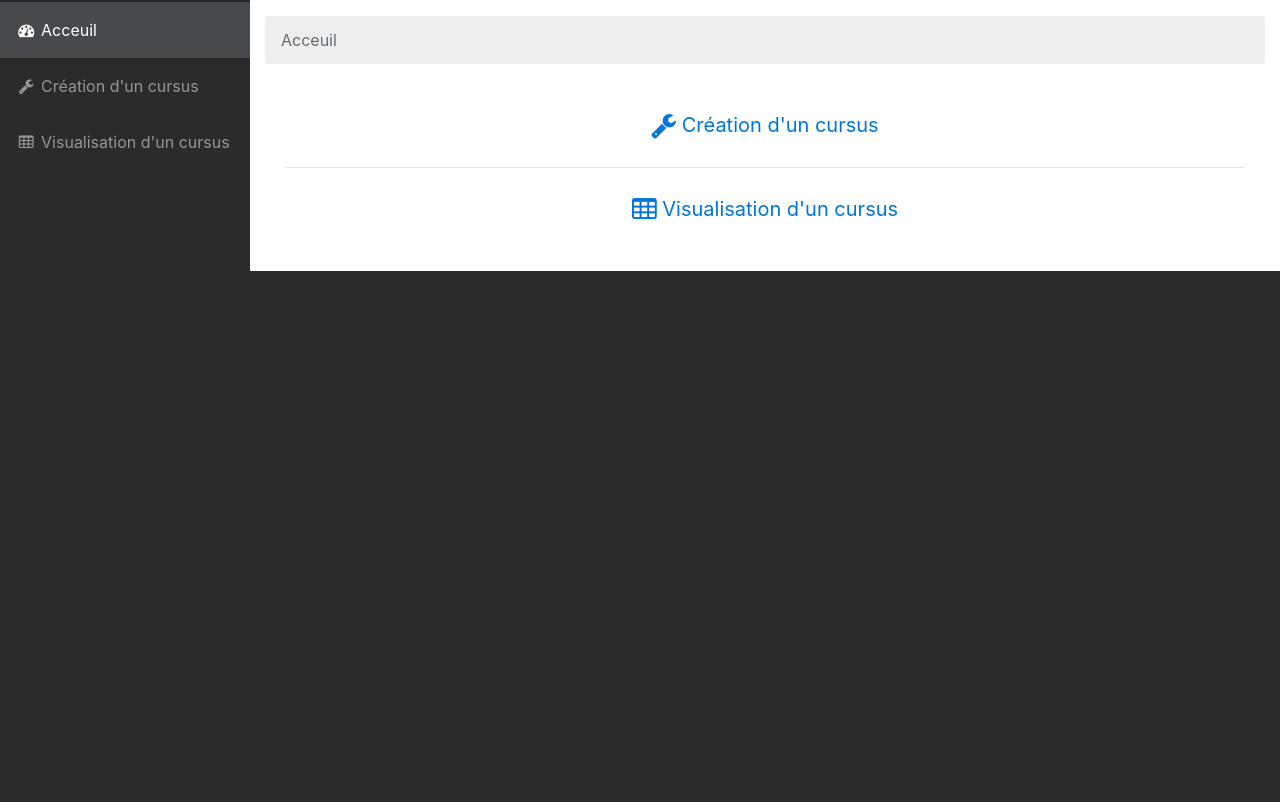
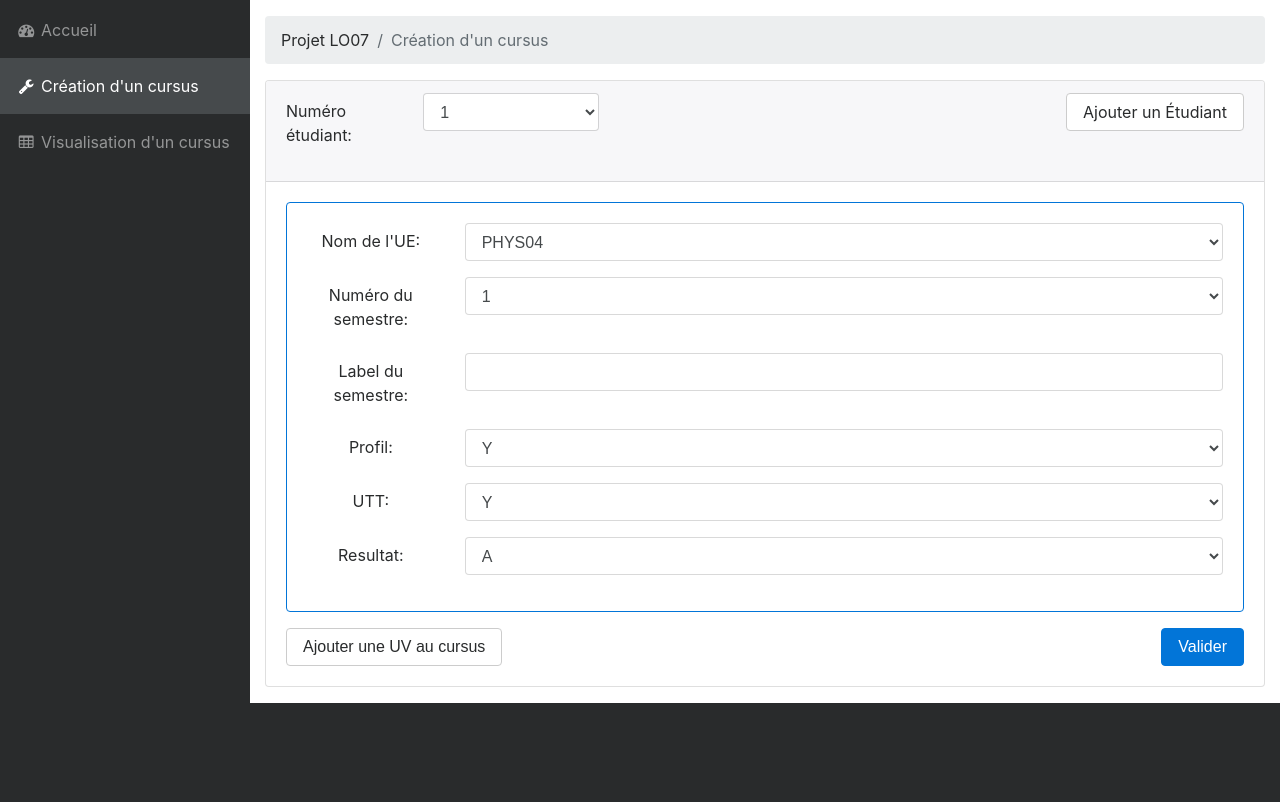
Before and after one commit to ThomasBouet/LO07, a PHP site: page /create/index.php in a window 1280 px wide. Shown: the part 54-856 px from the top of the page. Run offline with PHP 8.4, Linux system fonts and the light colour scheme; data comes from the database, SQL or seed files in the repository; tables that the repository leaves empty hold one stand-in row (values such as "Sample post"); data that the repository does not hold is empty.

Commit message:
Creer un cursus sans modal

```diff
--- /dev/null
+++ b/create/index.php
@@ -0,0 +1,181 @@
+<!DOCTYPE html>
+<html>
+<?php
+include('../layout/header.php');
+include_once('../include/database.php');
+include_once('../include/bibliotheque.php');
+$resultat = array('A', 'B', 'C', 'D', 'E', 'F', 'ADM', 'RES', 'ABS');
+$yesno = array('Y', 'N');
+$num = array(1, 2, 3, 4, 5, 6,7,8,9,10,11,12);
+$ues=selectdata('IdUe','Ue',$database);
+$nom = selectdata("IdEtu","Etudiant",$database);
+?>
+<body>
+    <nav id="mainNav" class="navbar static-top navbar-toggleable-md navbar-inverse bg-inverse">
+        <button class="navbar-toggler navbar-toggler-right" type="button" data-toggle="collapse" data-target="#navbarExample" aria-controls="navbarExample" aria-expanded="false" aria-label="Toggle navigation">
+            <span class="navbar-toggler-icon"></span>
+        </button>
+        <a class="navbar-brand" href="/">Projet LO07</a>
+        <div class="collapse navbar-collapse" id="navbarExample">
+            <ul class="sidebar-nav navbar-nav">
+                <li class="nav-item">
+                    <a class="nav-link" href="/"><i class="fa fa-fw fa-dashboard"></i> Accueil</a>
+                </li>
+                <li class="nav-item active">
+                    <a class="nav-link" href="/create"><i class="fa fa-fw fa-wrench"></i> Création d'un cursus</a>
+                </li>
+                <li class="nav-item">
+                    <a class="nav-link" href="#"><i class="fa fa-fw fa-table"></i> Visualisation d'un cursus</a>
+                </li>
+            </ul>
+        </div>
+    </nav>
+    <div class="content-wrapper py-3">
+        <div class="container-fluid">
+            <!-- Breadcrumbs -->
+            <ol class="breadcrumb">
+                <li class="breadcrumb-item">Projet LO07</li>
+                <li class="breadcrumb-item active">Création d'un cursus</li>
+            </ol>
+            <form method="POST" action="/include/cursus_action.php">
+                <div class="card">
+                    <div class="card-header">
+                        <div class="row">
+                            <div class="col col-lg-5">
+                                <div class="form-group row">
+                                    <label for="numetu" class="col-4 col-form-label">Numéro étudiant:</label>
+                                    <div class="col-6">
+                                        <?php echo(genereSelect($nom,"etu","etu"));?>
+                                    </div>
+                                </div>
+                            </div>
+                            <div class="col col-lg-7 text-right">
+                                <a href="createetu.php" class="btn btn-secondary">Ajouter un Étudiant</a>
+                            </div>
+                        </div>
+                    </div>
+                    <div class="card-block">
+                        <div id='container'>
+                            <div id="dynamicInputHidden" style="display : none;">
+                                <div class="card card-outline-primary mb-3 text-center">
+                                    <div class="card-block">
+                                        <blockquote class="card-blockquote">
+                                            <div class="form-group row">
+                                                <label for="ue" class="col-2 col-form-label">Nom de l'UE:</label>
+                                                <div class="col-10">
+                                                    <?php echo(genereSelect($ues,'ue[]','ue'));?>
+                                                </div>
+                                            </div>
+                                            <div class="form-group row">
+                                                <label for="num" class="col-2 col-form-label">Numéro du semestre:</label>
+                                                <div class="col-10">
+                                                    <?php echo(genereSelect($num, 'num[]', 'num'));?>
+                                                </div>
+                                            </div>
+                                            <div class="form-group row">
+                                                <label for="sem_label" class="col-2 col-form-label">Label du semestre:</label>
+                                                <div class="col-10">
+                                                    <input type="text" class="form-control" name="sem_label[]">
+                                                </div>
+                                            </div>
+                                            <div class="form-group row">
+                                                <label for="profil" class="col-2 col-form-label">Profil:</label>
+                                                <div class="col-10">
+                                                    <?php echo(genereSelect($yesno, 'profil[]', 'profil')); ?>
+                                                </div>
+                                            </div>
+                                            <div class="form-group row">
+                                                <label for="utt" class="col-2 col-form-label">UTT:</label>
+                                                <div class="col-10">
+                                                    <?php echo(genereSelect($yesno, 'UTT[]', 'utt')); ?>
+                                                </div>
+                                            </div>
+                                            <div class="form-group row">
+                                                <label for="utt" class="col-2 col-form-label">Resultat:</label>
+                                                <div class="col-10">
+                                                    <?php echo(genereSelect($resultat, 'resultat[]', 'resultat')); ?>
+                                                </div>
+                                            </div>
+                                        </blockquote>
+                                    </div>
+                                </div>
+                            </div>
+                        </div>
+                        <div id="dynamicInput1">
+                            <div class="card card-outline-primary mb-3 text-center">
+                                <div class="card-block">
+                                    <blockquote class="card-blockquote">
+                                        <div class="form-group row">
+                                            <label for="ue" class="col-2 col-form-label">Nom de l'UE:</label>
+                                            <div class="col-10">
+                                                <?php echo(genereSelect($ues,'ue[]','ue'));?>
+                                            </div>
+                                        </div>
+                                        <div class="form-group row">
+                                            <label for="num" class="col-2 col-form-label">Numéro du semestre:</label>
+                                            <div class="col-10">
+                                                <?php echo(genereSelect($num, 'num[]', 'num'));?>
+                                            </div>
+                                        </div>
+                                        <div class="form-group row">
+                                            <label for="sem_label" class="col-2 col-form-label">Label du semestre:</label>
+                                            <div class="col-10">
+                                                <input type="text" class="form-control" name="sem_label[]">
+                                            </div>
+                                        </div>
+                                        <div class="form-group row">
+                                            <label for="profil" class="col-2 col-form-label">Profil:</label>
+                                            <div class="col-10">
+                                                <?php echo(genereSelect($yesno, 'profil[]', 'profil')); ?>
+                                            </div>
+                                        </div>
+                                        <div class="form-group row">
+                                            <label for="utt" class="col-2 col-form-label">UTT:</label>
+                                            <div class="col-10">
+                                                <?php echo(genereSelect($yesno, 'UTT[]', 'utt')); ?>
+                                            </div>
+                                        </div>
+                                        <div class="form-group row">
+                                            <label for="utt" class="col-2 col-form-label">Resultat:</label>
+                                            <div class="col-10">
+                                                <?php echo(genereSelect($resultat, 'resultat[]', 'resultat')); ?>
+                                            </div>
+                                        </div>
+                                    </blockquote>
+                                </div>
+                            </div>
+                        </div>
+
+                        <div class="row">
+                            <div class="col col-lg-2">
+                                <button type="button" onclick="addInput('dynamicInput');" class="btn btn-secondary">Ajouter une UV au cursus</button>
+                            </div>
+                            <div class="col col-lg-10 text-right">
+                                <button type="submit" class="btn btn-primary">Valider </button>
+                            </div>
+                        </div>
+                    </div>
+                </div>
+            </form>
+        </div>
+    </div>
+    <script>
+        var counter = 0;
+        var limit = 30;
+        var original = document.getElementById('dynamicInputHidden');
+        function addInput() {
+            if (counter == limit) {
+                alert("You have reached the limit of adding " + counter + " inputs");
+            } else {
+                var original = document.getElementById('dynamicInputHidden');
+                var clone = original.cloneNode(true);
+                counter++;
+                clone.id = 'dynamicInput' + counter;
+                var id = clone.id;
+                clone.style = "display : initial;";
+                clone.name = 'clone' + counter;
+                original.parentNode.appendChild(clone);
+            }
+        }
+    </script>
+</body>
--- a/index.php
+++ b/index.php
@@ -8,14 +8,14 @@ include('layout/header.php')
         <button class="navbar-toggler navbar-toggler-right" type="button" data-toggle="collapse" data-target="#navbarExample" aria-controls="navbarExample" aria-expanded="false" aria-label="Toggle navigation">
             <span class="navbar-toggler-icon"></span>
         </button>
-        <a class="navbar-brand" href="#">Projet LO07</a>
+        <a class="navbar-brand" href="/">Projet LO07</a>
         <div class="collapse navbar-collapse" id="navbarExample">
             <ul class="sidebar-nav navbar-nav">
                 <li class="nav-item active">
-                    <a class="nav-link" href="#"><i class="fa fa-fw fa-dashboard"></i> Acceuil</a>
+                    <a class="nav-link" href="/"><i class="fa fa-fw fa-dashboard"></i> Accueil</a>
                 </li>
                 <li class="nav-item">
-                    <a class="nav-link" href="#"><i class="fa fa-fw fa-wrench"></i> Création d'un cursus</a>
+                    <a class="nav-link" href="/create"><i class="fa fa-fw fa-wrench"></i> Création d'un cursus</a>
                 </li>
                 <li class="nav-item">
                     <a class="nav-link" href="#"><i class="fa fa-fw fa-table"></i> Visualisation d'un cursus</a>
@@ -28,10 +28,10 @@ include('layout/header.php')
         <div class="container-fluid">
             <!-- Breadcrumbs -->
             <ol class="breadcrumb">
-                <li class="breadcrumb-item active">Acceuil</li>
+                <li class="breadcrumb-item active">Accueil</li>
             </ol>
             <div class="card-block">
-                <a class="btn btn-default btn-lg btn-block" href="/create/assos"><i class="fa fa-wrench fa-lg" aria-hidden="true"></i>
+                <a class="btn btn-default btn-lg btn-block" href="/create"><i class="fa fa-wrench fa-lg" aria-hidden="true"></i>
                     Création d'un cursus</a>
                 <hr />
                 <a class="btn btn-default btn-lg btn-block" href="/create/students"><i class="fa fa-table fa-lg" aria-hidden="true"></i>
```
Also changed, not shown: create/createetu.php (added, +120 -0 lines).
